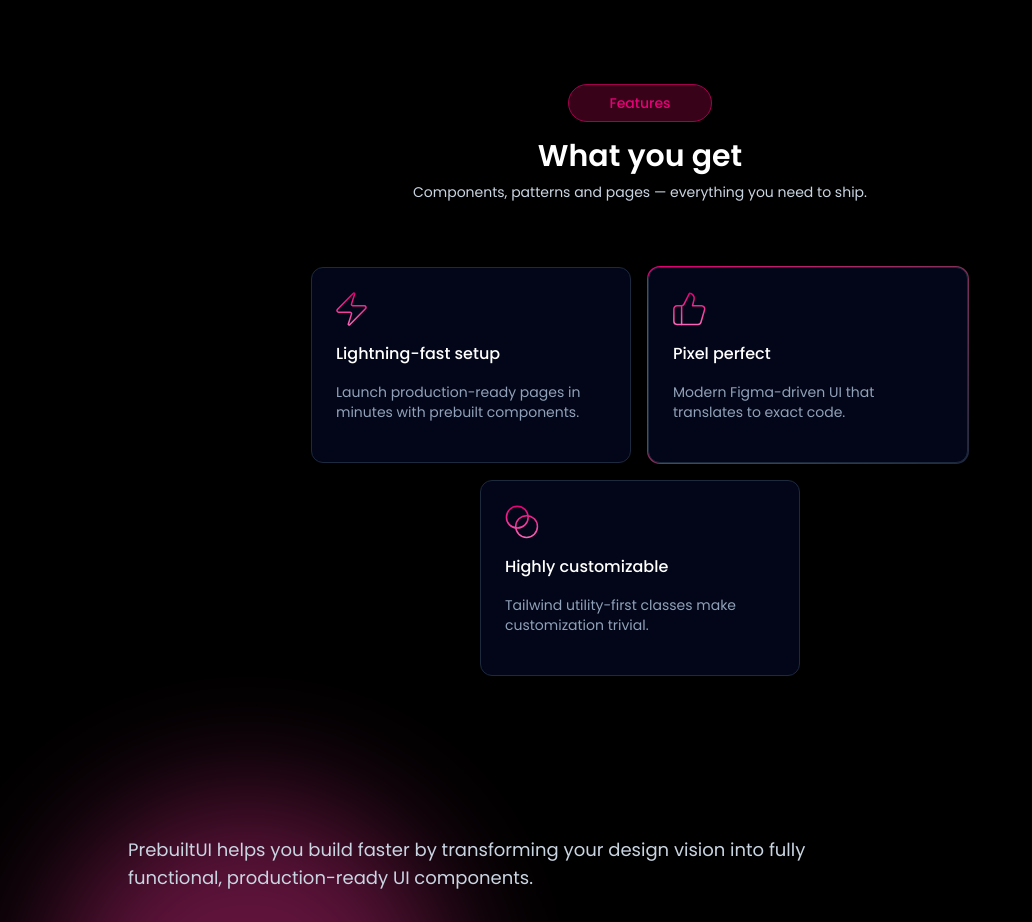
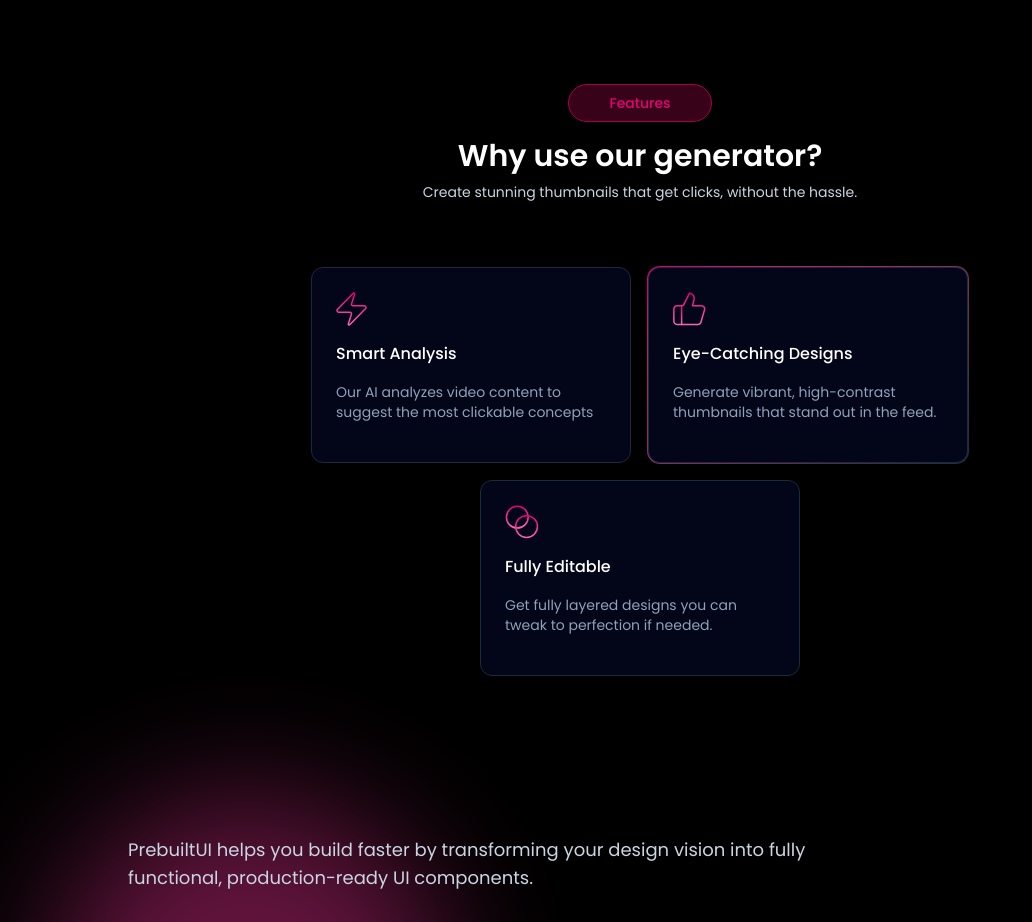
Before and after one commit to Thiago-Graciano/Thumblify, a React (Vite) app: page / in a window 1280 px wide. Shown: the part 1340-2262 px from the top of the page, without its empty margins (0-1032 px from the left). Built offline with nearby package versions, Linux system fonts and the light colour scheme.

Commit message:
Feat: Atualiza section das features

```diff
--- a/src/data/features.tsx
+++ b/src/data/features.tsx
@@ -2,18 +2,20 @@ import type { IFeature } from "../types";
 
 export const featuresData: IFeature[] = [
     {
-        icon: (<svg width="31" height="34" viewBox="0 0 31 34" fill="none" xmlns="http://www.w3.org/2000/svg"><path d="M2.616 20.2a1.62 1.62 0 0 1-1.458-.91 1.59 1.59 0 0 1 .202-1.698L17.304 1.276a.806.806 0 0 1 1.385.736l-3.092 9.63a1.59 1.59 0 0 0 .765 1.978c.231.12.488.182.749.18h11.273a1.62 1.62 0 0 1 1.458.91 1.59 1.59 0 0 1-.202 1.698L13.696 32.724a.807.807 0 0 1-1.385-.736l3.092-9.63a1.59 1.59 0 0 0-.765-1.978 1.6 1.6 0 0 0-.748-.18z" stroke="url(#a)" strokeWidth="1.5" strokeLinecap="round" strokeLinejoin="round" /><defs><linearGradient id="a" x1="15.5" y1="1" x2="15.5" y2="33" gradientUnits="userSpaceOnUse"><stop stopColor="#E60076" /><stop offset="1" stopColor="#FB64B6" /></linearGradient></defs></svg>),
-        title: "Lightning-fast setup",
-        description: "Launch production-ready pages in minutes with prebuilt components.",
+        icon: "/assets/zap-icon.svg",
+        title: "Smart Analysis",
+        description: "Our AI analyzes video content to suggest the most clickable concepts",
     },
+
     {
-        icon: (<svg width="33" height="34" viewBox="0 0 33 34" fill="none" xmlns="http://www.w3.org/2000/svg"><path d="M8.617 13.777V32.43" stroke="url(#a)" strokeWidth="1.5" strokeLinecap="round" strokeLinejoin="round" /><path d="m21.066 7.377-1.554 6.404h9.062a3.107 3.107 0 0 1 2.984 3.979l-3.621 12.435a3.11 3.11 0 0 1-2.985 2.238H3.968A3.11 3.11 0 0 1 .86 29.325V16.89a3.11 3.11 0 0 1 3.11-3.11h4.29a3.11 3.11 0 0 0 2.782-1.725l5.362-10.71a4.866 4.866 0 0 1 4.663 6.032" stroke="url(#b)" strokeWidth="1.5" strokeLinecap="round" strokeLinejoin="round" /><defs><linearGradient id="a" x1="9.117" y1="13.777" x2="9.117" y2="32.43" gradientUnits="userSpaceOnUse"><stop stopColor="#E60076" /><stop offset="1" stopColor="#FB64B6" /></linearGradient><linearGradient id="b" x1="16.271" y1="1.346" x2="16.271" y2="32.433" gradientUnits="userSpaceOnUse"><stop stopColor="#E60076" /><stop offset="1" stopColor="#FB64B6" /></linearGradient></defs></svg>),
-        title: "Pixel perfect",
-        description: "Modern Figma-driven UI that translates to exact code.",
+        icon: "/assets/thumb-icon.svg",
+        title: "Eye-Catching Designs",
+        description: "Generate vibrant, high-contrast thumbnails that stand out in the feed.",
     },
+
     {
-        icon: (<svg width="34" height="34" viewBox="0 0 34 34" fill="none" xmlns="http://www.w3.org/2000/svg"><path d="M12.278 23.072c6 0 10.864-4.864 10.864-10.863 0-6-4.864-10.863-10.864-10.863S1.414 6.209 1.414 12.209s4.864 10.863 10.864 10.863" stroke="url(#a)" strokeWidth="1.5" strokeLinecap="round" strokeLinejoin="round" /><path d="M21.583 32.383c6 0 10.863-4.864 10.863-10.864s-4.864-10.863-10.863-10.863c-6 0-10.864 4.864-10.864 10.863 0 6 4.864 10.864 10.864 10.864" stroke="url(#b)" strokeWidth="1.5" strokeLinecap="round" strokeLinejoin="round" /><defs><linearGradient id="a" x1="12.278" y1="1.346" x2="12.278" y2="23.072" gradientUnits="userSpaceOnUse"><stop stopColor="#E60076" /><stop offset="1" stopColor="#FB64B6" /></linearGradient><linearGradient id="b" x1="21.582" y1="10.656" x2="21.582" y2="32.383" gradientUnits="userSpaceOnUse"><stop stopColor="#E60076" /><stop offset="1" stopColor="#FB64B6" /></linearGradient></defs></svg>),
-        title: "Highly customizable",
-        description: "Tailwind utility-first classes make customization trivial.",
-    }
+        icon: "/assets/shape-icon.svg",
+        title: "Fully Editable",
+        description: "Get fully layered designs you can tweak to perfection if needed.",
+    },
 ];
--- a/src/sections/FeaturesSection.tsx
+++ b/src/sections/FeaturesSection.tsx
@@ -8,7 +8,7 @@ import type { IFeature } from "../types";
 export default function FeaturesSection() {
     return (
         <div id="features" className="px-4 md:px-16 lg:px-24 xl:px-32">
-            <SectionTitle text1="Features" text2="What you get" text3="Components, patterns and pages — everything you need to ship." />
+            <SectionTitle text1="Features" text2="Why use our generator?" text3="Create stunning thumbnails that get clicks, without the hassle." />
             <div className="flex flex-wrap items-center justify-center gap-6 md:gap-4 mt-16 px-6">
                 {featuresData.map((feature: IFeature, index: number) => (
                     <motion.div key={index} className={`${index === 1 ? 'p-px rounded-[13px] bg-linear-to-br from-pink-600 to-slate-800' : ''}`}
@@ -18,7 +18,7 @@ export default function FeaturesSection() {
                         transition={{ delay: index * 0.15, type: "spring", stiffness: 320, damping: 70, mass: 1 }}
                     >
                         <div className="p-6 rounded-xl space-y-4 border border-slate-800 bg-slate-950 max-w-80 w-full">
-                            {feature.icon}
+                            <img src={feature.icon} alt={feature.title} />
                             <h3 className="text-base font-medium text-white">
                                 {feature.title}
                             </h3>
```
